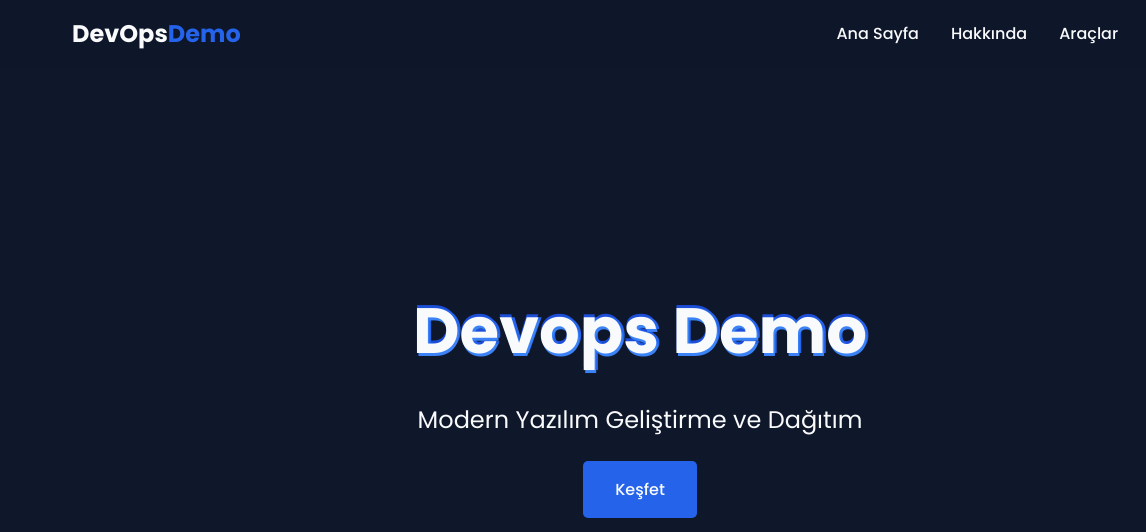
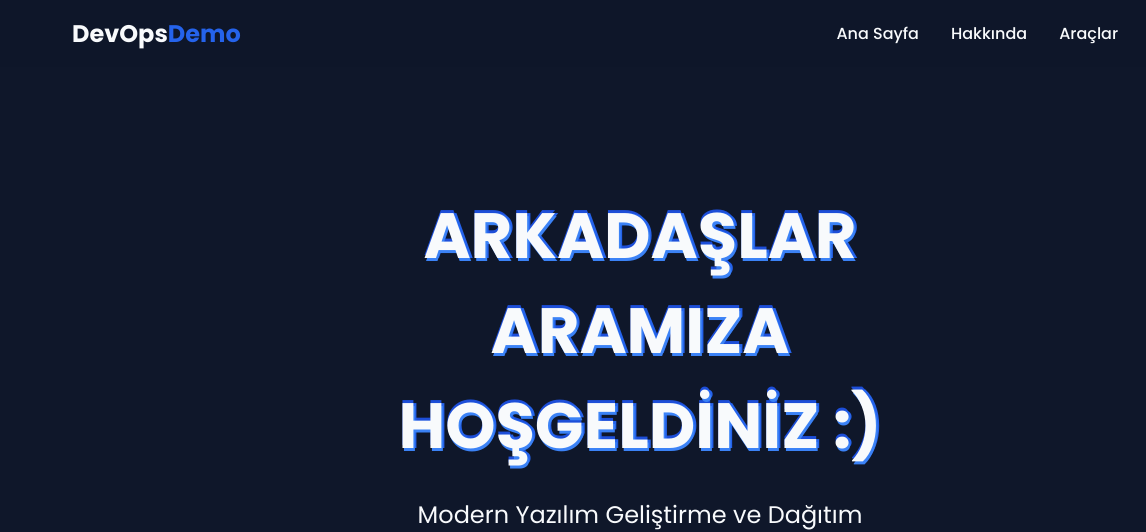
Before and after one commit to arardeniz/devops-demo, a plain HTML site: page index.html in a window 1280 px wide. Shown: the top 532 px of the page, 0-1146 px from the left. Drawn offline with Linux system fonts and the light colour scheme.

Commit message:
fix:arkadaslar-aramiza-hosgeldiniz

```diff
--- a/index.html
+++ b/index.html
@@ -29,7 +29,7 @@
     <section id="home" class="hero">
         <div class="container">
             <div class="hero-content">
-                <h1 class="glitch" data-text="Arkadaşlar Aramıza Hoşgeldiniz">Devops Demo</h1>
+                <h1 class="glitch" data-text="Arkadaşlar Aramıza Hoşgeldiniz">ARKADAŞLAR ARAMIZA HOŞGELDİNİZ  :) </h1>
                 <p class="subtitle">Modern Yazılım Geliştirme ve Dağıtım</p>
                 <a href="#tools" class="cta-button">Keşfet</a>
             </div>
```
